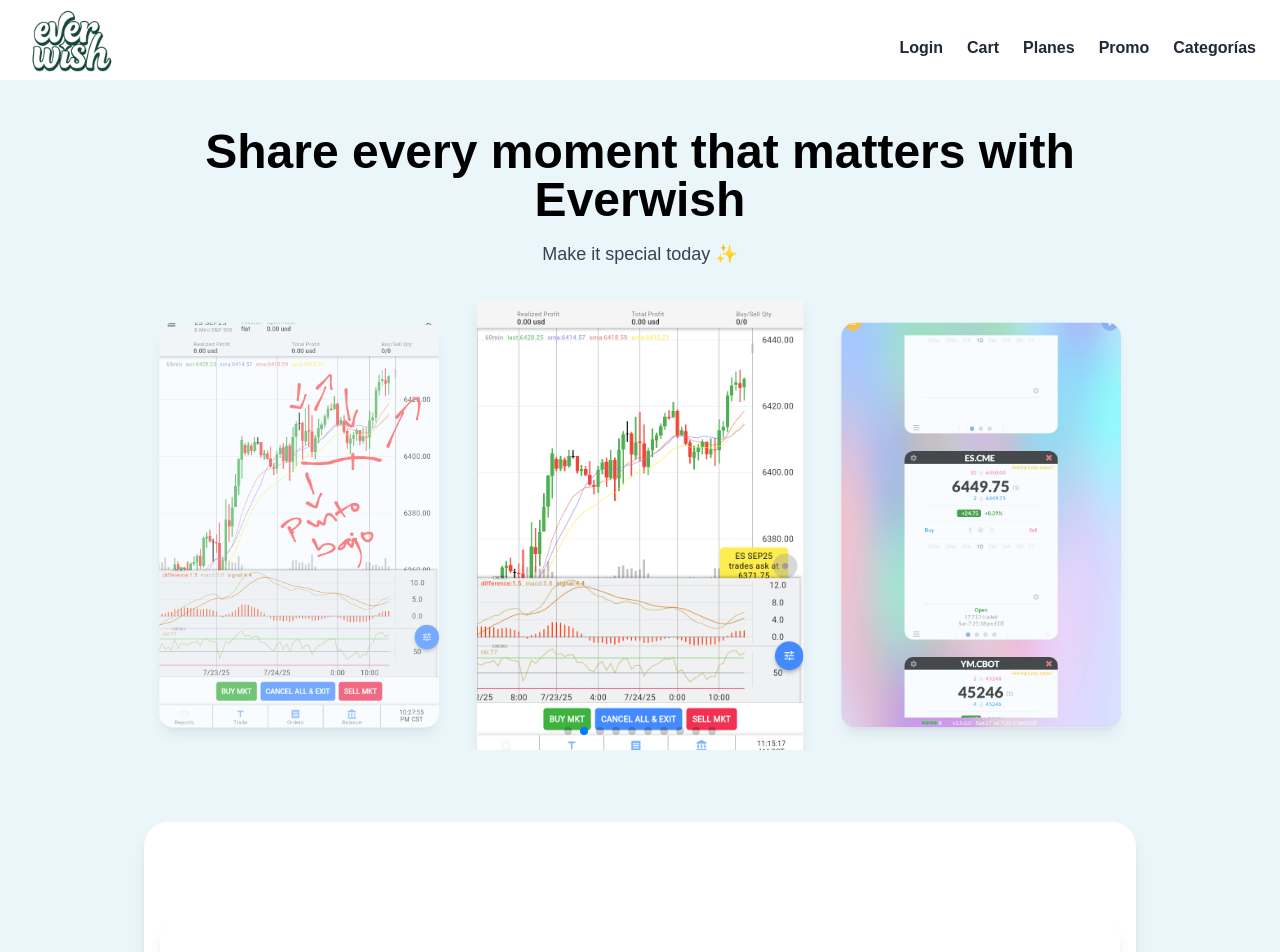
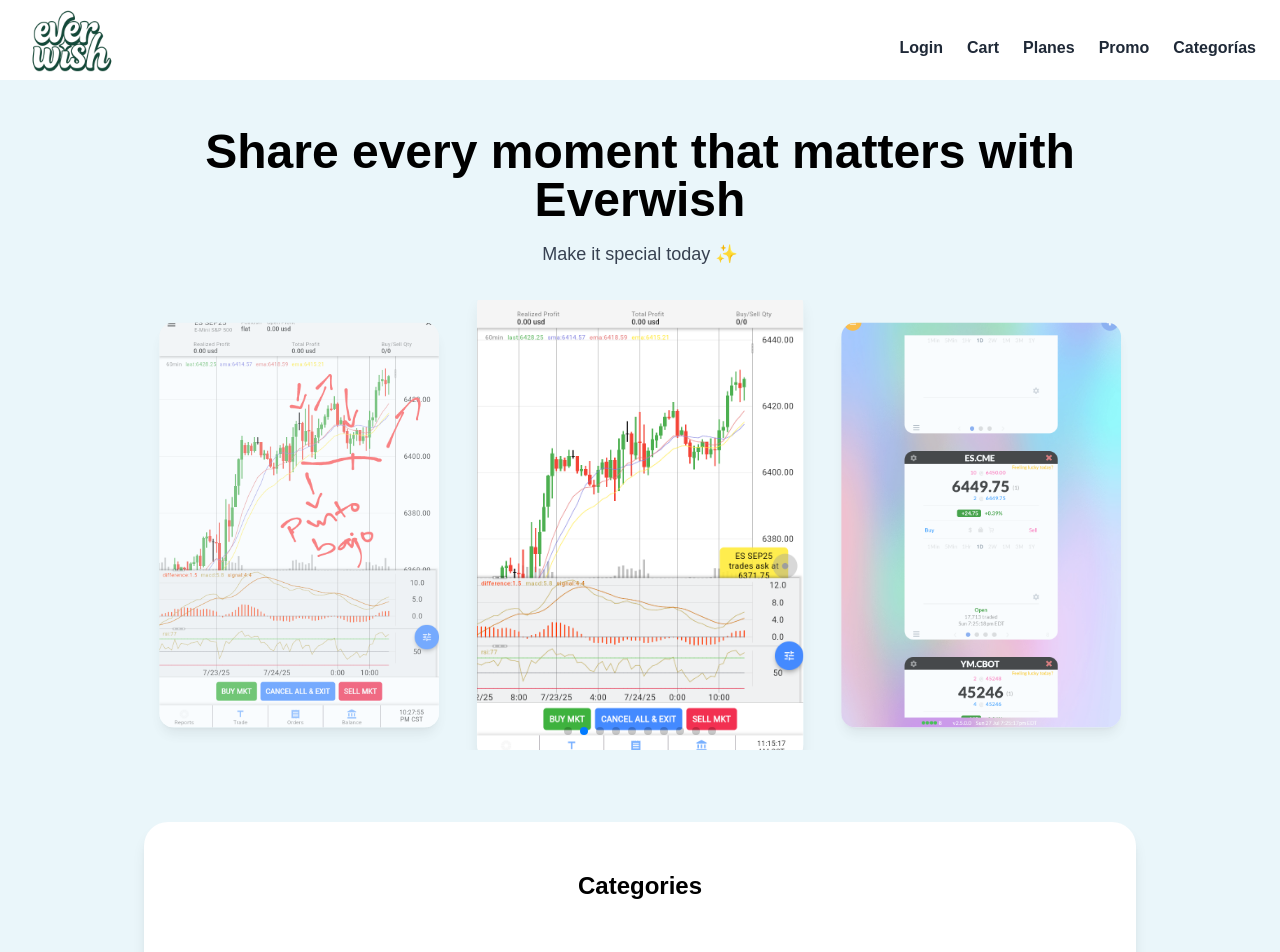
Before and after one commit to everwishhq-commits/EverWish, a Next.js app: page / in a window 1280 px wide. Shown: the top 952 px of the page. Built offline with nearby package versions, Linux system fonts and the light colour scheme; no server answers.

Commit message:
Update page.js

```diff
--- a/app/page.js
+++ b/app/page.js
@@ -1,5 +1,6 @@
 "use client";
 import { useState } from "react";
+import Link from "next/link";
 import Splash from "./components/splash";
 import Header from "./components/header";
 import Carousel from "./components/carousel";
@@ -17,14 +18,15 @@ return (
         <>
           <Header />
           <main className="pt-24 md:pt-28 lg:pt-32 px-4 max-w-5xl mx-auto text-center">
-
             {/* Título */}
             <h1 className="text-3xl md:text-5xl font-extrabold">
               Share every moment that matters with Everwish
             </h1>
 
             {/* Subtítulo */}
-        <p className="mt-4 text-lg text-gray-700">Make it special today ✨</p>
+            <p className="mt-4 text-lg text-gray-700">
+              Make it special today ✨
+            </p>
 
             {/* Carrusel */}
             <div className="mt-8">
@@ -33,6 +35,14 @@ return (
 
             {/* Categories */}
             <section className="mt-12 bg-white rounded-t-3xl shadow-lg py-12 px-4">
+              <div className="flex justify-center mb-6">
+                <Link
+                  href="/categories"
+                  className="text-2xl font-bold hover:text-blue-500 transition-colors"
+                >
+                  Categories
+                </Link>
+              </div>
               <Categories />
             </section>
 
@@ -46,6 +56,5 @@ return (
         </>
       )}
     </>
-
   );
                     }
```
Lines whose indentation alone changed are shown as unchanged.
